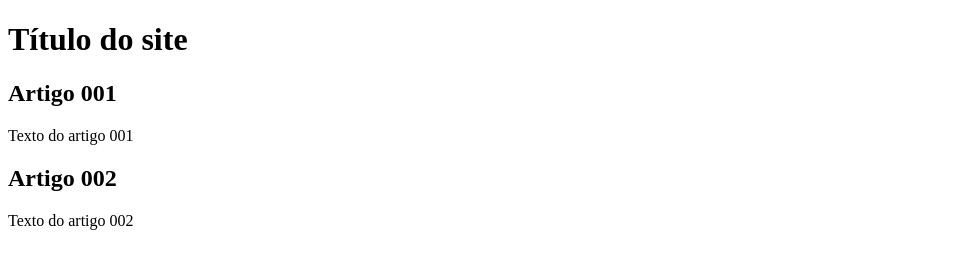
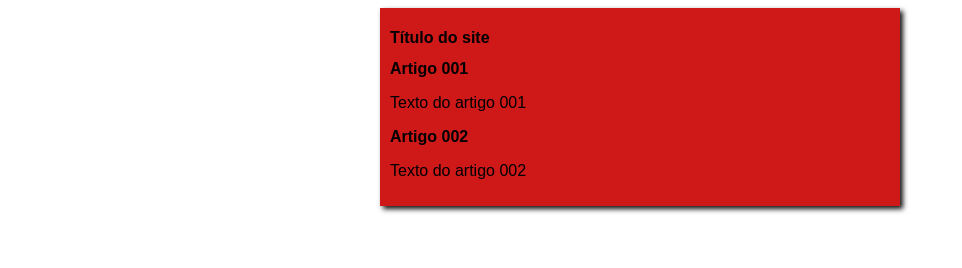
Before and after one commit to JoanaKaroline37/Projeto-site, a plain HTML site: page index.html in a window 1280 px wide. Shown: the whole page, without its empty margins (0-962 px from the left). Drawn offline with Linux system fonts and the light colour scheme.

Commit message:
iniciei o design

```diff
--- /dev/null
+++ b/estilos/style.css
@@ -0,0 +1,14 @@
+        * {
+            font-family: Arial, Helvetica, sans-serif;
+            font-size: 16px;
+        }
+        body {
+            background-color: rgb(157, 233, 157) a1a;
+        }
+        main {
+           background-color: rgb(207, 25, 25);
+           width: 500px;
+           margin:  auto;
+           padding: 10px;
+           box-shadow: 3px 3px 5px  rgba(0, 0, 0, 0.938);
+        }
--- a/index.html
+++ b/index.html
@@ -4,6 +4,7 @@
     <meta charset="UTF-8">
     <meta name="viewport" content="width=device-width, initial-scale=1.0">
     <title>Título do site</title>
+    <link rel="stylesheet" href="estilos/style.css">
 </head>
 <body>
     <main>
```
